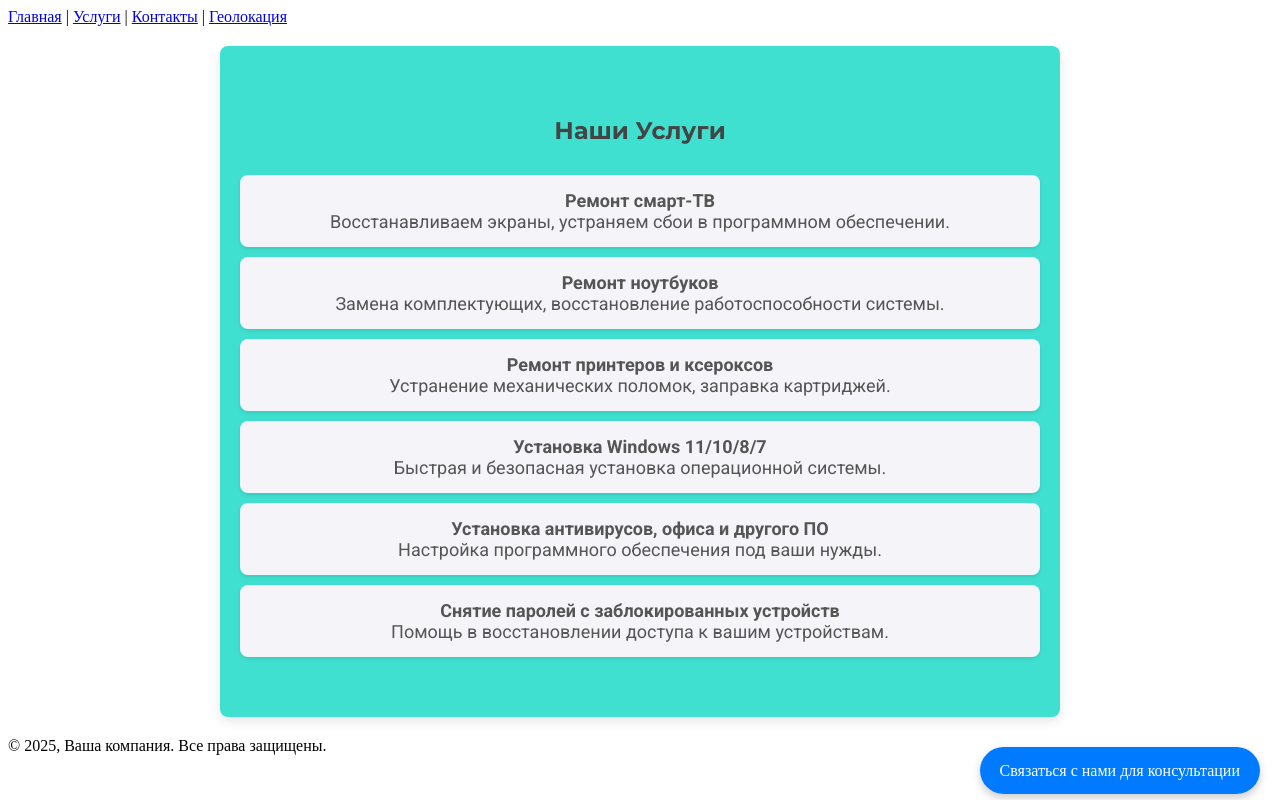
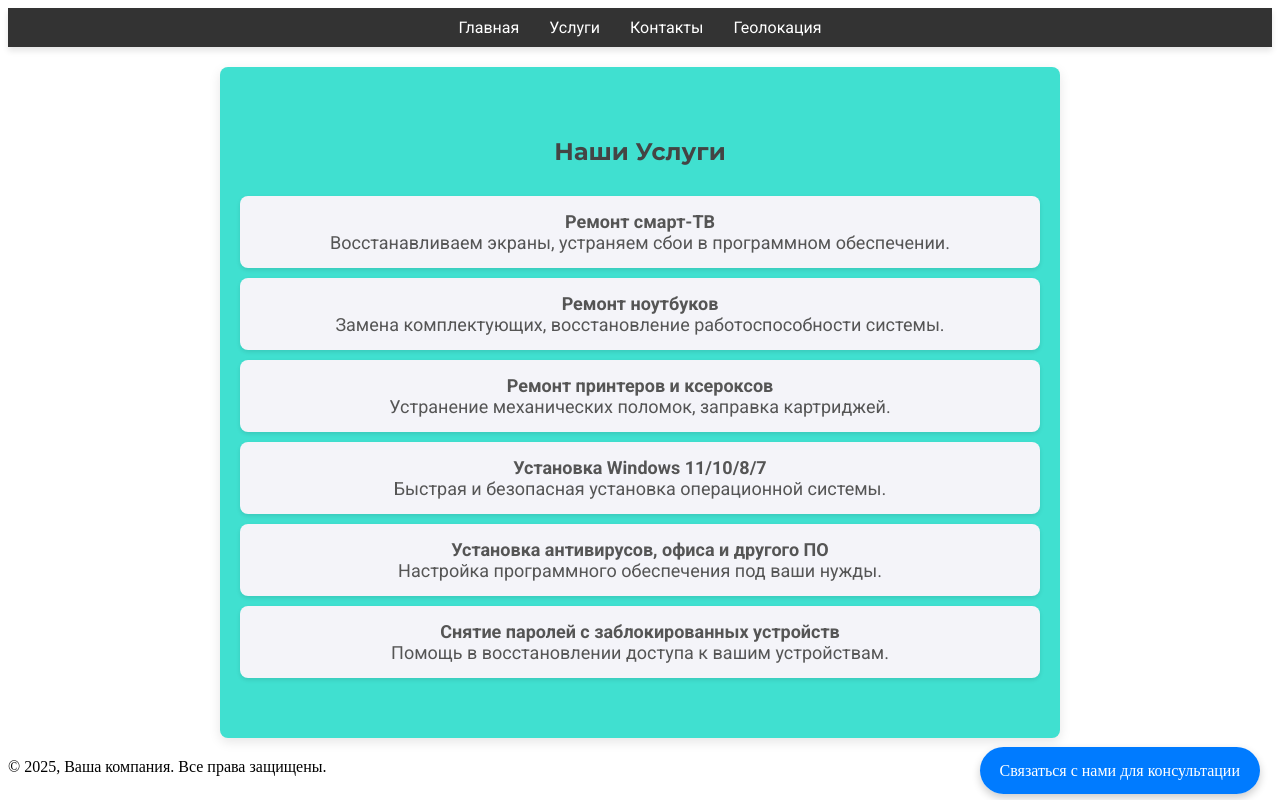
Before and after one commit to LemonRamis/MobiLand, a plain HTML site: page services.html in a window 1280 px wide. Drawn offline with Linux system fonts and the light colour scheme.

Commit message:
Update services.html

```diff
--- a/services.html
+++ b/services.html
@@ -13,12 +13,14 @@
 </head>
 <body>
     <header>
-        <nav>
-            <a href="index.html">Главная</a> |
-            <a href="services.html">Услуги</a> |
-            <a href="contact.html">Контакты</a> |
-            <a href="location.html">Геолокация</a> <!-- Новая ссылка -->
+        <!-- Меню навигации -->
+        <nav class="navbar">
+            <a href="index.html" class="nav-link">Главная</a>
+            <a href="services.html" class="nav-link">Услуги</a>
+            <a href="contact.html" class="nav-link">Контакты</a>
+            <a href="location.html" class="nav-link">Геолокация</a>
         </nav>
+
     </header>
 
     <!-- Раздел с услугами -->
```
